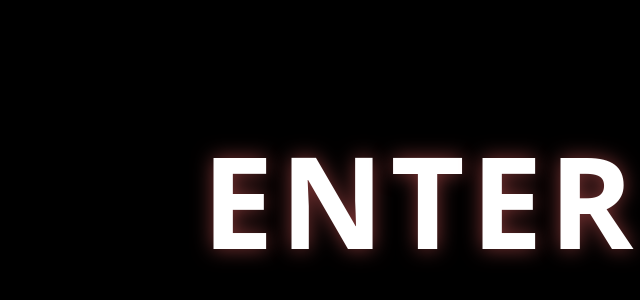
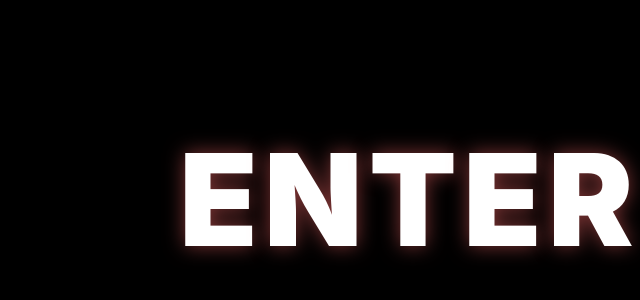
Before and after one commit to StartDowns1/JAYK47, an Astro site: page / in a window 1280 px wide. Shown: the part 200-500 px from the top of the page, without its empty margins (640-1280 px from the left). Built offline with nearby package versions, Linux system fonts and the light colour scheme; Astro itself is replaced by a stand-in of ours.

Commit message:
Update index.astro

```diff
--- a/src/pages/index.astro
+++ b/src/pages/index.astro
@@ -8,8 +8,23 @@ import App from '../components/App.jsx';
   <meta charset="UTF-8">
   <meta name="viewport" content="width=device-width, initial-scale=1.0">
   <title>JAYK47</title>
+  <style is:global>
+    * {
+      margin: 0;
+      padding: 0;
+      box-sizing: border-box;
+    }
+    body {
+      margin: 0;
+      padding: 0;
+      overflow: hidden;
+      font-family: -apple-system, BlinkMacSystemFont, 'Segoe UI', 'Roboto', 'Oxygen', 'Ubuntu', 'Cantarell', 'Fira Sans', 'Droid Sans', 'Helvetica Neue', sans-serif;
+      -webkit-font-smoothing: antialiased;
+      -moz-osx-font-smoothing: grayscale;
+    }
+  </style>
 </head>
-<body style="margin: 0; padding: 0; overflow: hidden;">
+<body>
   <App client:load />
 </body>
 </html>
```
